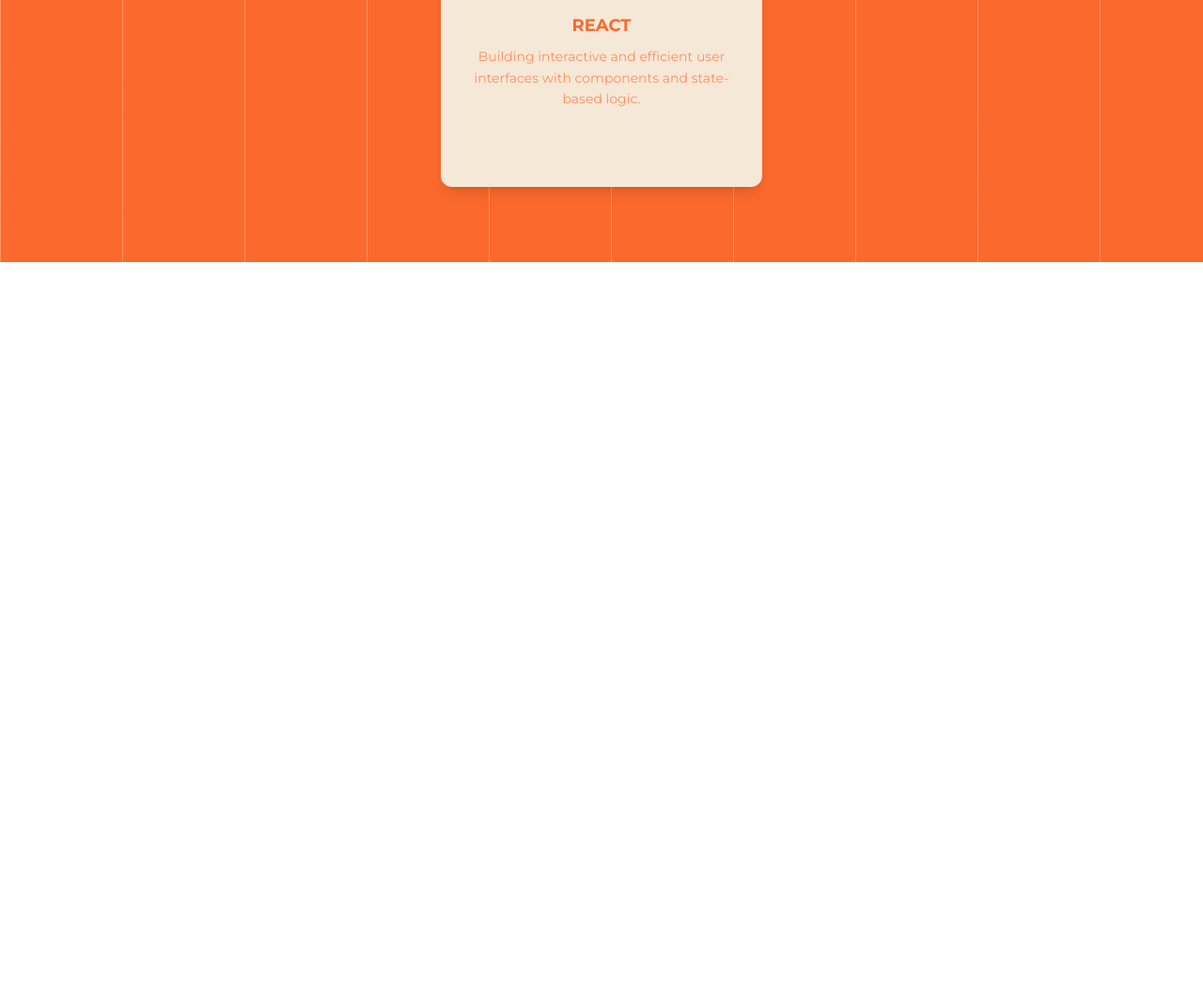
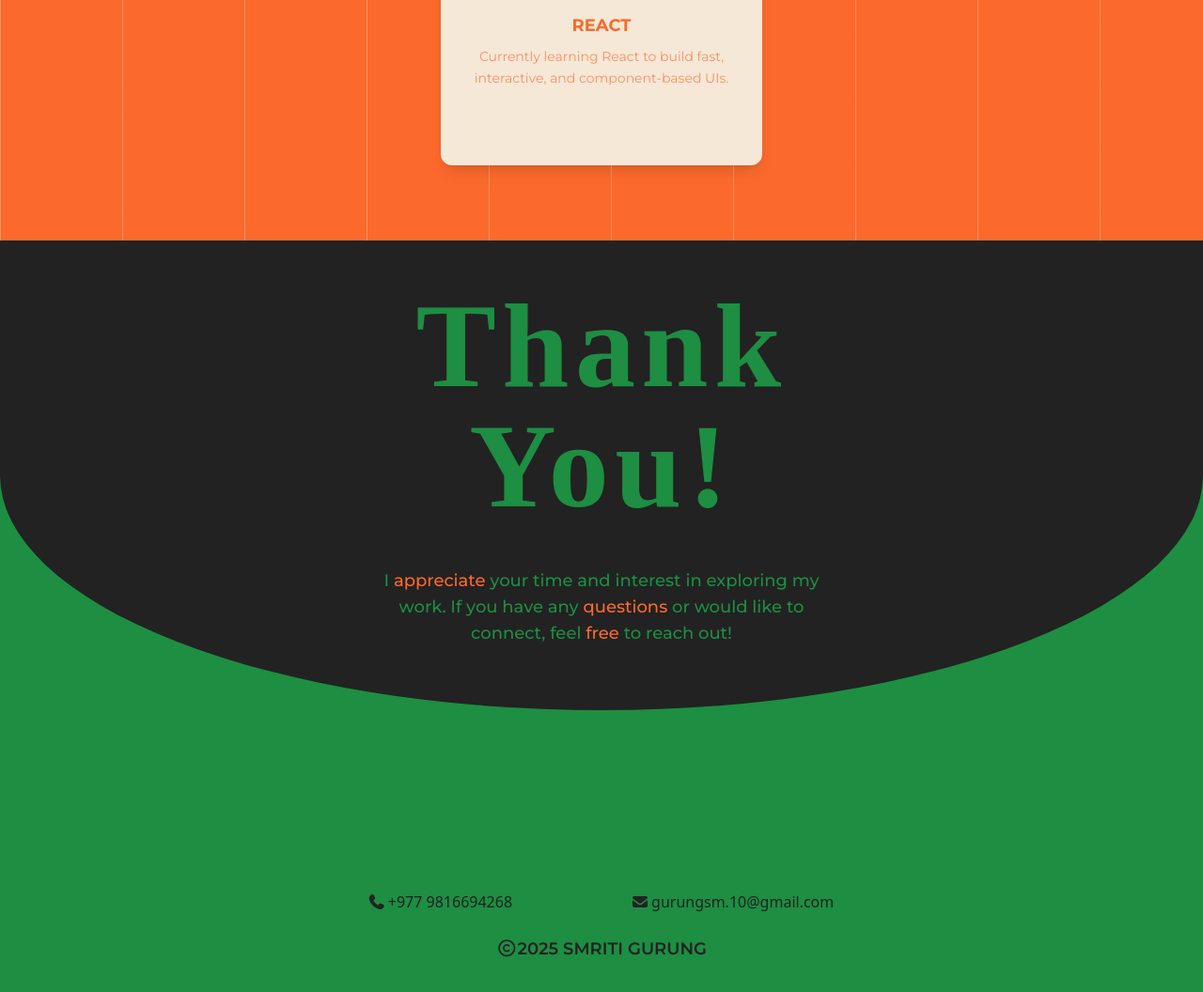
Before and after one commit to SmritiGrg/SmritiGrg.github.io, a plain HTML site: page index.html in a window 1280 px wide. Shown: the part 3074-4130 px from the top of the page at 94% size. Before the commit the page ends 3353 px from the top, so only its background shows below. Drawn offline with nearby package versions, Linux system fonts and the light colour scheme; a web font is replaced by a local one.

Commit message:
feature-thankyou section

```diff
--- a/index.html
+++ b/index.html
@@ -859,47 +859,66 @@
               REACT
             </h3>
             <p class="text-textorange text-sm leading-relaxed font-montserrat">
-              Building interactive and efficient user interfaces with components
-              and state-based logic.
+              Currently learning React to build fast, interactive, and
+              component-based UIs.
             </p>
           </div>
         </div>
       </div>
     </section>
 
+    <section
+      id="thankyou"
+      class="min-h-screen bg-green flex flex-col justify-between"
+    >
+      <div
+        class="text-center py-12 px-6 sm:px-12 lg:px-24 bg-blackie rounded-b-[40%] sm:rounded-b-[50%] h-[350px] sm:h-[500px]"
+      >
+        <h2
+          class="text-green text-4xl sm:text-6xl lg:text-9xl font-semibold font-chicle tracking-wider"
+          data-aos="fade-up"
+        >
+          Thank
+        </h2>
+        <h2
+          class="text-green text-4xl sm:text-6xl lg:text-9xl font-semibold mb-4 font-chicle tracking-wider"
+          data-aos="fade-up"
+        >
+          You!
+        </h2>
+        <div
+          class="flex justify-center text-center mt-8 sm:mt-11"
+          data-aos="fade-right"
+        >
+          <p
+            class="text-green text-base sm:text-lg font-montserrat w-[300px] sm:w-[500px] font-medium"
+          >
+            I <span class="text-brightorange">appreciate</span> your time and
+            interest in exploring my work. If you have any
+            <span class="text-brightorange">questions</span> or would like to
+            connect, feel <span class="text-brightorange">free</span> to reach
+            out!
+          </p>
+        </div>
+      </div>
+      <div
+        class="flex flex-col justify-center items-center text-center sm:mt-20 mb-8"
+      >
+        <div
+          class="flex flex-col sm:flex-row gap-6 sm:gap-20 md:gap-32 text-blackie"
+        >
+          <p><i class="fa-solid fa-phone pr-2"></i>+977 9816694268</p>
+          <p><i class="fa-solid fa-envelope pr-2"></i>gurungsm.10@gmail.com</p>
+        </div>
+        <p
+          class="text-blackie font-montserrat mt-6 font-semibold text-base sm:text-lg"
+        >
+          <i class="fa-regular fa-copyright"></i>2025 SMRITI GURUNG
+        </p>
+      </div>
+    </section>
+
     <script src="https://unpkg.com/aos@next/dist/aos.js"></script>
-    <script>
-      document.getElementById("menuBtn").addEventListener("click", function () {
-        const menu = document.getElementById("mobileMenu");
-        menu.classList.toggle("translate-x-0");
-        menu.classList.toggle("-translate-x-full");
-      });
-
-      const sections = document.querySelectorAll("section[id]");
-      const navLinks = document.querySelectorAll(".sidebar-link");
-
-      function activateNav() {
-        let scrollPos = window.scrollY + 150;
-
-        sections.forEach((section) => {
-          const top = section.offsetTop;
-          const height = section.offsetHeight;
-          const id = section.getAttribute("id");
-
-          const link = document.querySelector(`.sidebar-link[href="#${id}"]`);
-
-          if (scrollPos >= top && scrollPos < top + height) {
-            navLinks.forEach((l) => l.classList.remove("active"));
-            link.classList.add("active");
-          }
-        });
-      }
-
-      window.addEventListener("scroll", activateNav);
-
-      document.addEventListener("DOMContentLoaded", activateNav);
-
-      AOS.init();
-    </script>
+    <script src="script.js"></script>
   </body>
 </html>
--- a/input.css
+++ b/input.css
@@ -17,6 +17,7 @@
   --color-logogreen: #2d3624;
   --color-gitorange: #f05133;
   --color-textorange: #ff8f61;
+  --color-blackie: #222222;
 }
 
 .wavy {
--- /dev/null
+++ b/script.js
@@ -0,0 +1,33 @@
+document.getElementById("menuBtn").addEventListener("click", function () {
+  const menu = document.getElementById("mobileMenu");
+  menu.classList.toggle("translate-x-0");
+  menu.classList.toggle("-translate-x-full");
+});
+
+const sections = document.querySelectorAll("section[id]");
+const navLinks = document.querySelectorAll(".sidebar-link");
+
+function activateNav() {
+  let scrollPos = window.scrollY + 150;
+
+  sections.forEach((section) => {
+    const top = section.offsetTop;
+    const height = section.offsetHeight;
+    const id = section.getAttribute("id");
+
+    const link = document.querySelector(`.sidebar-link[href="#${id}"]`);
+
+    if (scrollPos >= top && scrollPos < top + height) {
+      navLinks.forEach((l) => l.classList.remove("active"));
+      link.classList.add("active");
+    }
+  });
+}
+
+window.addEventListener("scroll", activateNav);
+
+document.addEventListener("DOMContentLoaded", activateNav);
+
+AOS.init({
+  duration: 800,
+});
```
Also changed, not shown: output.css.
